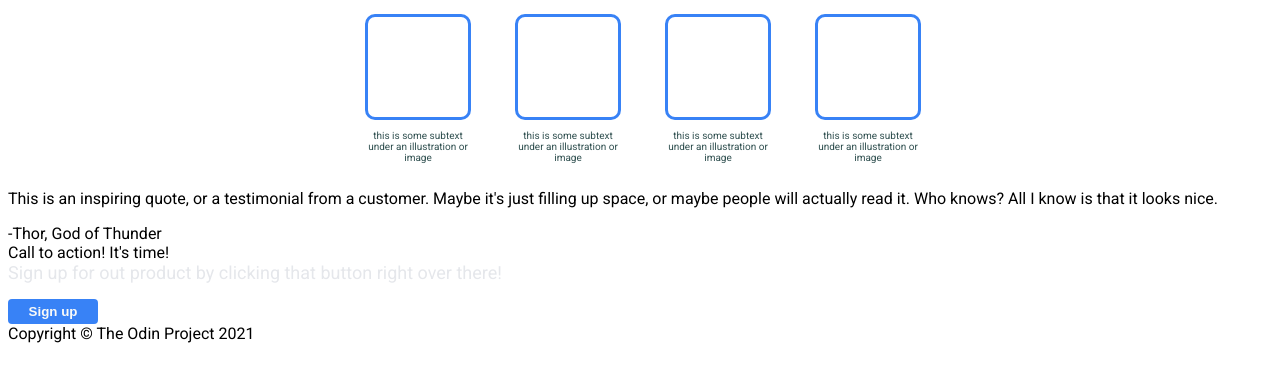
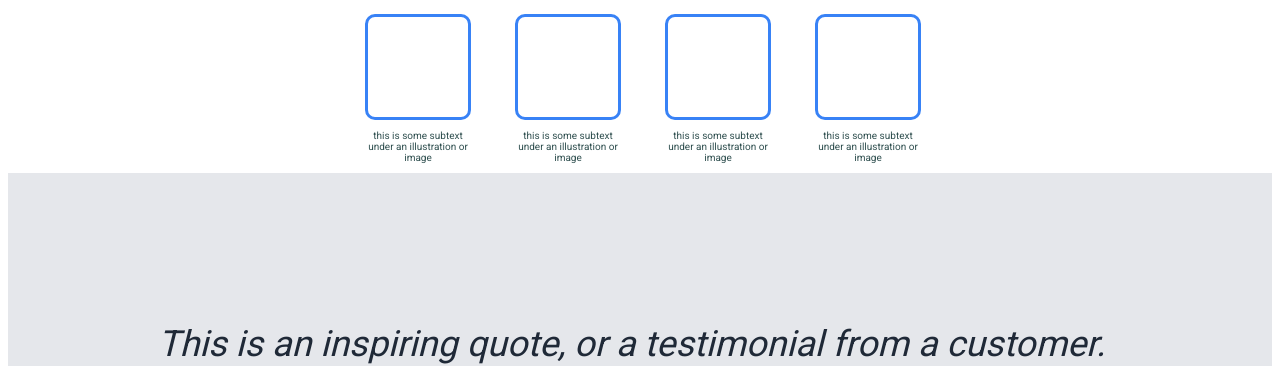
Before and after one commit to Isshi0417/landing-page, a plain HTML site: page index.html in a window 1280 px wide. Shown: the part 602-968 px from the top of the page. Drawn offline with Linux system fonts and the light colour scheme.

Commit message:
Completed styling for quotes

```diff
--- a/style.css
+++ b/style.css
@@ -123,3 +123,30 @@ a {
     font-size: 10px;
     text-align: center;
 }
+
+/* Quote */
+.quote {
+    background-color: #E5E7EB;
+    padding: 150px;
+    display: flex;
+    flex-direction: column;
+}
+
+.testimonial {
+    color: #1F2937;
+    font-size: 36px;
+    font-style: italic;
+    font-weight: 100;
+    margin: 0 0 10px 0;
+    width: 100%;
+    padding: 0;
+}
+
+.name {
+    font-weight: bold;
+    display: flex;
+    justify-content: right;
+    margin: 0;
+    padding: 0;
+    width: 90%;
+}
```
